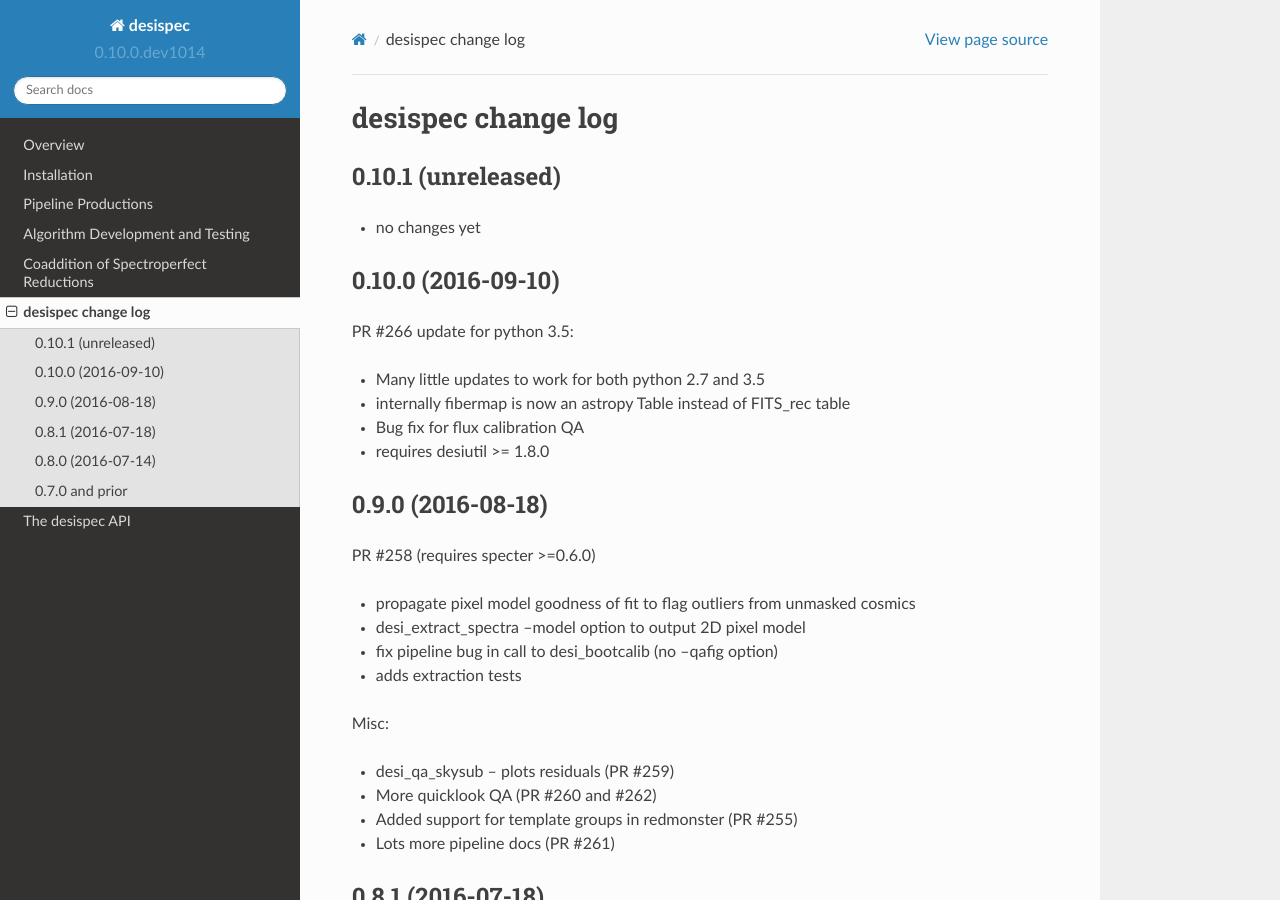
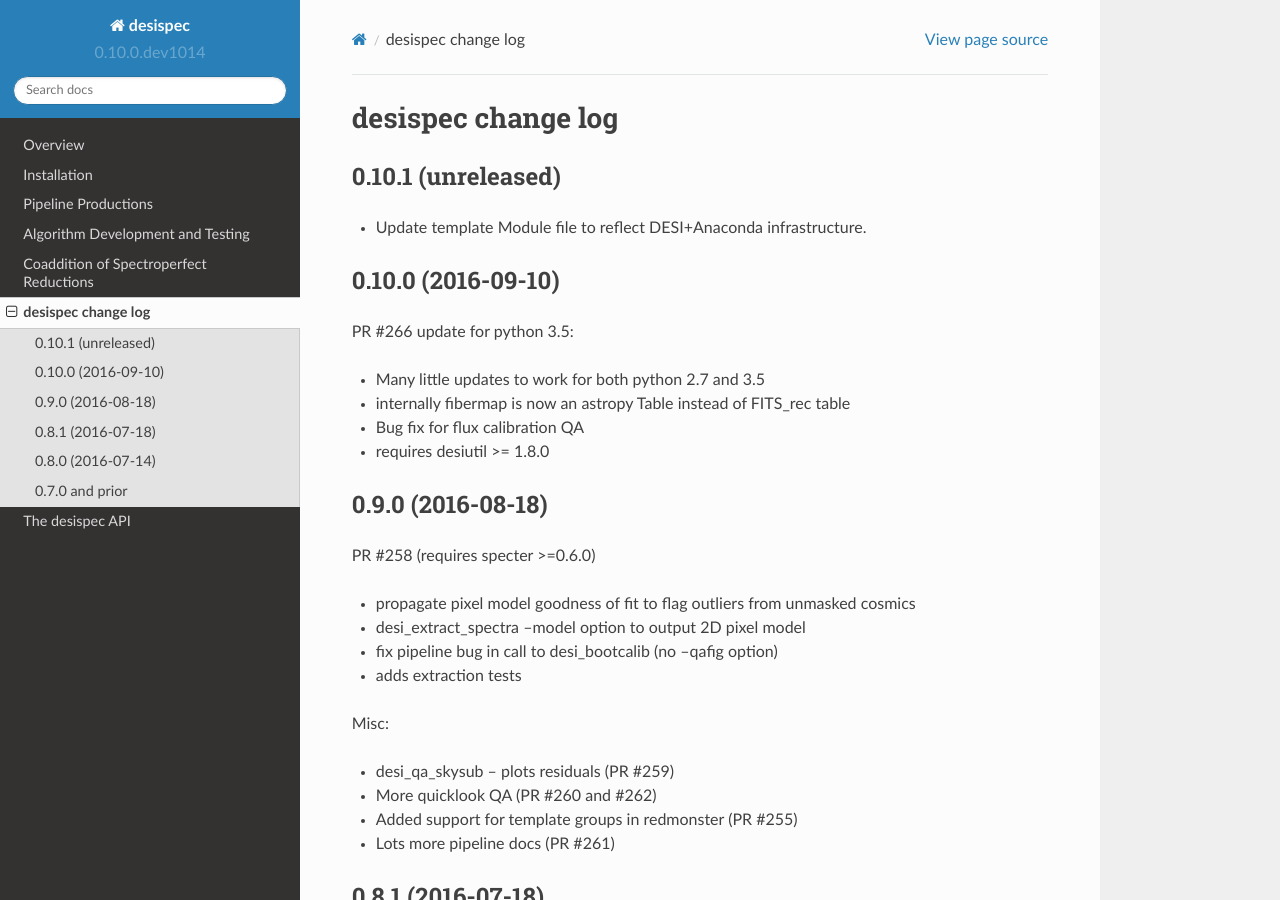
Before and after one commit to desihub/desispec, a Sphinx documentation site: the page built from doc/changes.rst, in a window 1280 px wide and 900 px high. Built offline with Sphinx 7.4.7 and the Read the Docs theme 2.0.0, drawn with Linux system fonts in a browser that asks for light colours.

Commit message:
update module file

```diff
--- a/doc/changes.rst
+++ b/doc/changes.rst
@@ -5,7 +5,7 @@ desispec change log
 0.10.1 (unreleased)
 -------------------
 
-* no changes yet
+* Update template Module file to reflect DESI+Anaconda infrastructure.
 
 0.10.0 (2016-09-10)
 -------------------
```
Also changed, not shown: 1 other file.
